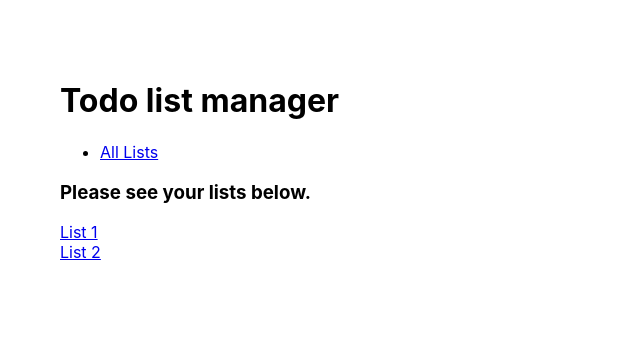
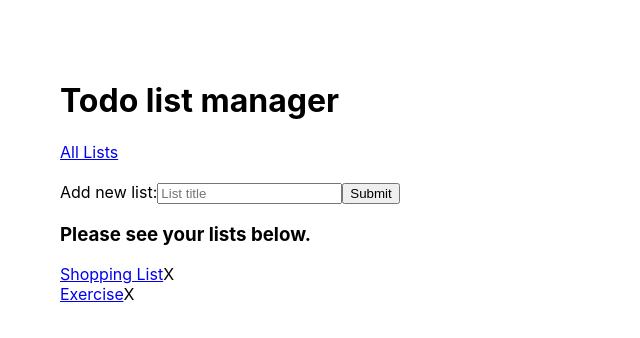
Before and after one commit to ThomasHoadley/react-redux-mongo-todo, a React (Create React App) app in the folder client/: page / in a window 1280 px wide. Shown: the top 338 px of the page, without its empty margins (0-640 px from the left). Built offline with nearby package versions, Linux system fonts and the light colour scheme.

Commit message:
Working on the list component

```diff
--- a/client/package.json
+++ b/client/package.json
@@ -11,7 +11,8 @@
     "react-redux": "^7.2.0",
     "react-router-dom": "^5.2.0",
     "react-scripts": "3.4.1",
-    "redux": "^4.0.5"
+    "redux": "^4.0.5",
+    "uuid": "^8.2.0"
   },
   "scripts": {
     "start": "react-scripts start",
--- a/client/src/components/Header.jsx
+++ b/client/src/components/Header.jsx
@@ -5,11 +5,7 @@ function Header() {
 	return (
 		<div>
 			<h1>Todo list manager</h1>
-			<ul>
-				<li>
-					<Link to="/">All Lists</Link>
-				</li>
-			</ul>
+			<Link to="/">All Lists</Link>
 		</div>
 	);
 }
--- a/client/src/components/List.jsx
+++ b/client/src/components/List.jsx
@@ -1,16 +1,50 @@
-import React from "react";
-import { useParams } from "react-router-dom";
+import React, { Component } from "react";
+import { connect } from "react-redux";
+import ListItem from "./ListItem";
 
-function List() {
-	// We can use the `useParams` hook here to access
-	// the dynamic pieces of the URL.
-	let { id } = useParams();
+class List extends Component {
+	constructor(props) {
+		super(props);
+		this.getList = this.getList.bind(this);
+		this.renderList = this.renderList.bind(this);
+		this.state = {
+			list: {},
+		};
+	}
 
-	return (
-		<div>
-			<h3>ID: {id}</h3>
-		</div>
-	);
+	componentWillMount() {
+		this.getList();
+	}
+
+	getList() {
+		var url = window.location.href.split("/");
+		var paramID = url.pop() || url.pop(); // handle potential trailing slash
+
+		let list = this.props.lists.filter((list) => {
+			return list.id === paramID;
+		});
+		this.setState({ list });
+	}
+
+	renderList() {
+		let list = this.state.list[0];
+		console.log(list);
+	}
+
+	render() {
+		this.renderList();
+		return (
+			<div>
+				<h3>{this.state.list.title}</h3>
+				<input type="text" placeholder="Add items" />
+			</div>
+		);
+	}
 }
 
-export default List;
+function mapStateToProps(state) {
+	const { lists } = state;
+	return { lists };
+}
+
+export default connect(mapStateToProps)(List);
--- /dev/null
+++ b/client/src/components/ListItem.jsx
@@ -0,0 +1,7 @@
+import React from "react";
+
+function ListItem({ listItem, ID }) {
+	return <h1>{listItem}</h1>;
+}
+
+export default ListItem;
--- a/client/src/components/Lists.jsx
+++ b/client/src/components/Lists.jsx
@@ -1,15 +1,72 @@
-import React from "react";
+import React, { Component } from "react";
+import { connect } from "react-redux";
+import { addList, deleteList } from "../store/actions";
 import { Link } from "react-router-dom";
 
-function Lists() {
-	return (
-		<div>
-			<h3>Please see your lists below.</h3>
-			<Link to="/list/1">List 1</Link>
-			<br />
-			<Link to="/list/2">List 2</Link>
-		</div>
-	);
+class Lists extends Component {
+	constructor(props) {
+		super(props);
+		this.addList = this.addList.bind(this);
+		this.renderLists = this.renderLists.bind(this);
+		this.handleDelete = this.handleDelete.bind(this);
+	}
+
+	addList(e) {
+		e.preventDefault();
+		let listTitle = e.target.title.value;
+		this.props.addList(listTitle);
+		e.target.title.value = "";
+	}
+
+	handleDelete(e) {
+		let listID = e.target.getAttribute("data-id");
+		if (listID !== null) {
+			this.props.deleteList(listID);
+		}
+	}
+
+	renderLists() {
+		const lists = [];
+		this.props.lists.map((list) => {
+			let { title, id } = list;
+			lists.push(
+				<div className="list-item">
+					<Link to={`/list/${id}`}>{title}</Link>
+					<span className="delete-list" data-id={`${id}`}>
+						X
+					</span>
+				</div>
+			);
+		});
+		return lists;
+	}
+
+	render() {
+		return (
+			<div>
+				<br />
+				<form onSubmit={this.addList}>
+					<label>
+						Add new list:
+						<input type="text" name="title" placeholder="List title" />
+					</label>
+					<input type="submit" value="Submit" />
+				</form>
+				<h3>Please see your lists below.</h3>
+				<div className="list-container" onClick={this.handleDelete}>
+					{this.renderLists()}
+				</div>
+			</div>
+		);
+	}
 }
 
-export default Lists;
+function mapStateToProps(state) {
+	const { lists } = state;
+	return { lists };
+}
+
+export default connect(mapStateToProps, {
+	addList,
+	deleteList,
+})(Lists);
--- a/client/src/index.js
+++ b/client/src/index.js
@@ -4,18 +4,14 @@ import "./index.css";
 import App from "./App";
 
 import { createStore } from "redux";
-import { Provider } from "react-redux";
 import listsApp from "./store/reducers";
 import * as serviceWorker from "./serviceWorker";
 const store = createStore(listsApp);
-console.log(store.getState());
 
 ReactDOM.render(
-	<Provider store={store}>
-		<React.StrictMode>
-			<App />
-		</React.StrictMode>
-	</Provider>,
+	<React.StrictMode>
+		<App store={store} />
+	</React.StrictMode>,
 	document.getElementById("root")
 );
 
--- a/client/src/store/actions.js
+++ b/client/src/store/actions.js
@@ -1,5 +1,15 @@
 export const ADD_LIST = "ADD_LIST";
+export const DELETE_LIST = "DELETE_LIST";
+export const GET_LIST = "GET_LIST";
 
-export function addList(list) {
-	return { type: ADD_LIST, list };
+export function addList(title) {
+	return { type: ADD_LIST, title };
 }
+
+export function deleteList(id) {
+	return { type: DELETE_LIST, id };
+}
+
+export function getList(id) {
+	return { type: GET_LIST, id };
+}
--- a/client/src/store/reducers.js
+++ b/client/src/store/reducers.js
@@ -1,9 +1,10 @@
-import { ADD_LIST } from "./actions";
+import { ADD_LIST, DELETE_LIST } from "./actions";
+import { v4 as uuidv4 } from "uuid";
 
 const initialState = {
 	lists: [
 		{
-			id: 1,
+			id: uuidv4(),
 			title: "Shopping List",
 			list: [
 				{ id: 1, listItem: "Eggs" },
@@ -12,7 +13,7 @@ const initialState = {
 			],
 		},
 		{
-			id: 1,
+			id: uuidv4(),
 			title: "Exercise",
 			list: [
 				{ id: 1, listItem: "Run" },
@@ -30,7 +31,7 @@ function listsApp(state = initialState, action) {
 				lists: [
 					...state.lists,
 					{
-						id: 4,
+						id: uuidv4(),
 						title: action.title,
 						list: [
 							{ id: 1, listItem: "Cycle" },
@@ -40,6 +41,12 @@ function listsApp(state = initialState, action) {
 					},
 				],
 			});
+		case DELETE_LIST:
+			return Object.assign({}, state, {
+				lists: state.lists.filter((list) => {
+					return list.id !== action.id;
+				}),
+			});
 		default:
 			return state;
 	}
```
Also changed, not shown: client/src/App.js (+6 -2 lines), client/src/store/store.js (deleted), 1 other file (tests, documents, lock files or other folders).
